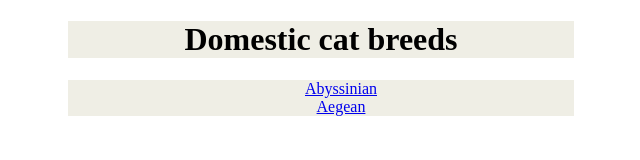
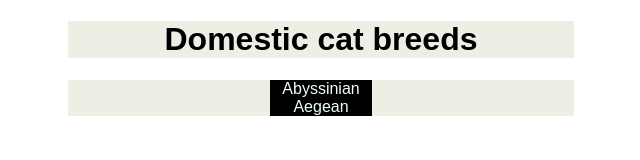
Before and after one commit to Roman-web-dev/cat_breeds, a plain HTML site: page index.html in a window 1280 px wide. Shown: the whole page, without its empty margins (319-959 px from the left). Drawn offline with Linux system fonts and the light colour scheme.

Commit message:
Put all links into div, adjust CSS styles
Set background color for links, remove ul indent, remove decoration for links,
change link color, and set margin to center links

```diff
--- a/index.html
+++ b/index.html
@@ -14,9 +14,9 @@
     <div><h1>Domestic cat breeds</h1></div>
 
     <div>
-        <ul>
-            <li><a href="breeds/abyssinian.html">Abyssinian</a></li>
-            <li><a href="breeds/aegan.html">Aegean</a></li>
+        <ul class="links">
+            <li><div><a href="breeds/abyssinian.html">Abyssinian</a></div></li>
+            <li><div><a href="breeds/aegan.html">Aegean</a></div></li>
         </ul>
     </div>
 
--- a/styles.css
+++ b/styles.css
@@ -1,3 +1,7 @@
+* {
+    font-family: Arial, Helvetica, sans-serif;
+}
+
 div {
 
     background-color: #efeee5;
@@ -13,4 +17,18 @@ h1 {
 
 ul {
     list-style-type: none;
+    list-style-position: inside;
+    padding:0 0 0 0;
+	margin:0 0 0 0;
 }
+
+a {
+    text-decoration: none;
+    color: azure;
+}
+
+.links div {
+    background-color: black;
+    margin-left: 40%;
+    margin-right: 40%;
+}
```
